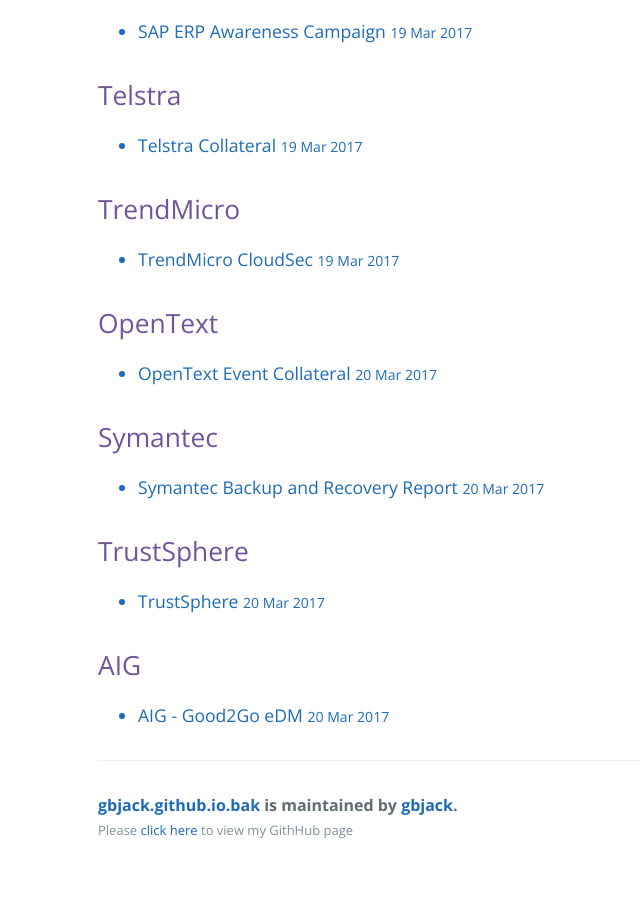
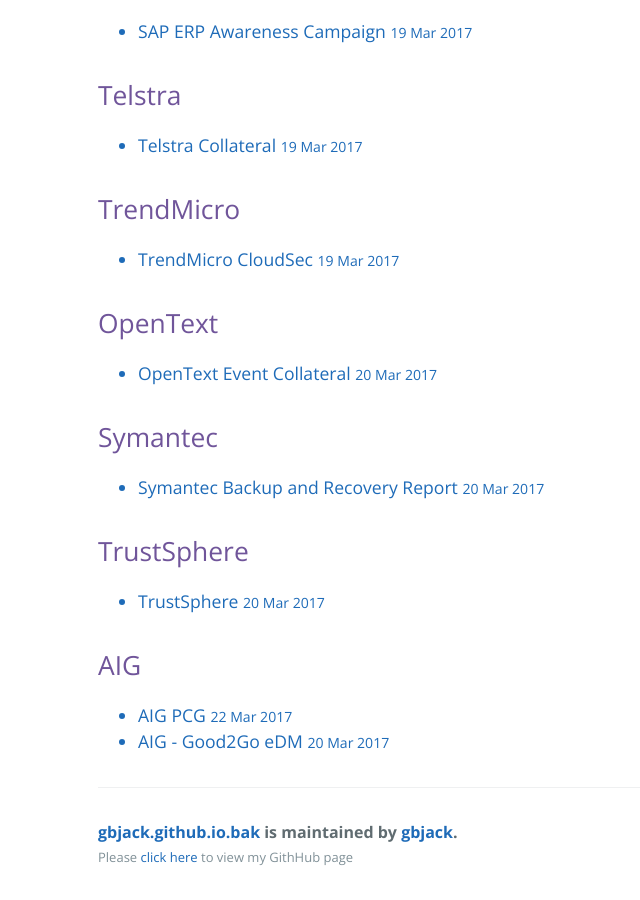
Before and after one commit to gbjack/gbjack.github.io.bak, a Jekyll site: the page built from blog/category.html, in a window 1280 px wide and 900 px high, scrolled down 2271 px. Shown: the whole window, without its empty margins (126-766 px from the left). Built offline with Jekyll 4.4.1, drawn with Linux system fonts in a browser that asks for light colours; before the commit the page ends 3144 px from its top, so only the background shows below that.

Commit message:
Update 2017-03-22-AIG-PCG.md

```diff
--- a/_posts/2017-03-22-AIG-PCG.md
+++ b/_posts/2017-03-22-AIG-PCG.md
@@ -1,3 +1,11 @@
+---
+layout: post
+title:  "AIG PCG"
+date:   2017-03-22
+categories: ['AIG']
+tags: ['Email']
+---
+
 # AIG PCG Introduction eDM
 ![AIG PCG](https://github.com/gbjack/gbjack.github.io/blob/master/assets/images/aig1.png)
 [View eDM...](https://rawcdn.githack.com/gbjack/AIG-PCG-eDM/master/life-earned.html)
```
